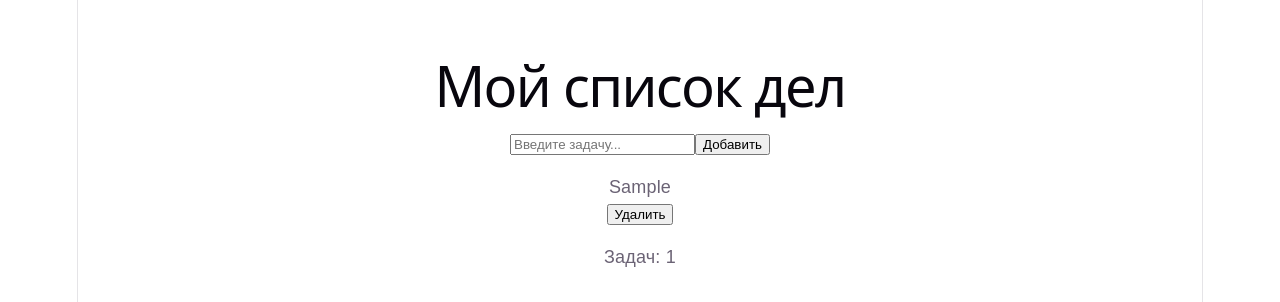
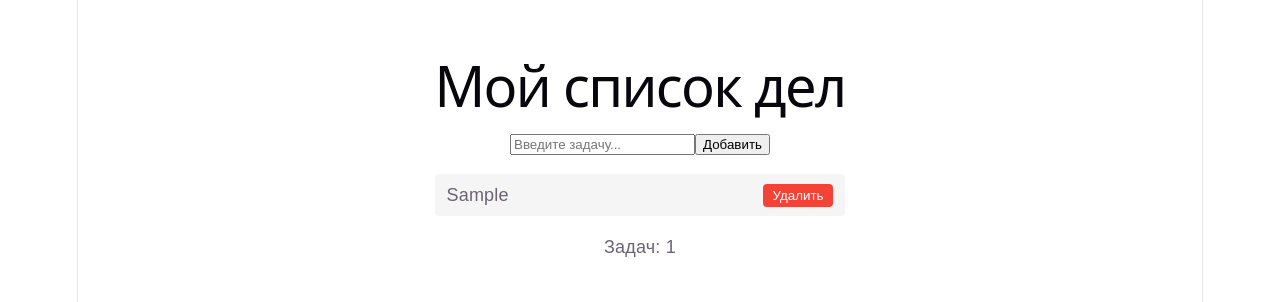
Before and after one commit to jgnom/reactApp, a React (Vite) app: page / in a window 1280 px wide. Both pictures are taken after typing "Sample" into the empty fields and a click on the button "Добавить". Shown: the top 302 px of the page. Built offline with nearby package versions, Linux system fonts and the light colour scheme.

Commit message:
fix errors

```diff
--- a/src/TaskItem.jsx
+++ b/src/TaskItem.jsx
@@ -1,12 +1,13 @@
-export default function TaskItem({task, onDelete}) {
-    return (
-        <li key={task.id}>
-          <p>{task.text}</p>
-          <button
-            className='delete-btn'
-            onClick={() => onDelete(task.id)}
-            >
-              Удалить</button>
-          </li>
-    )
+export default function TaskItem({ task, onDeleteTask }) {
+  return (
+    <li className="task-item">
+      <span>{task.text}</span>
+      <button
+        className="delete-btn"
+        onClick={() => onDeleteTask(task.id)}
+      >
+        Удалить
+      </button>
+    </li>
+  );
 }
--- a/src/TaskList.jsx
+++ b/src/TaskList.jsx
@@ -1,12 +1,11 @@
-import TaskItem from "./TaskItem";
+import TaskItem from './TaskItem.jsx';
 
-
-export default function TaskList({tasks, onDeleteTask}) {
-    return (
-        <ul className='task-list'>
+export default function TaskList({ tasks, onDeleteTask }) {
+  return (
+    <ul className="task-list">
       {tasks.map((task) => (
-        <TaskItem key={task.id} task={task} onDelete={onDeleteTask}/>
+        <TaskItem key={task.id} task={task} onDeleteTask={onDeleteTask} />
       ))}
     </ul>
-    )
+  );
 }
```
Also changed, not shown: 2 other files (tests, documents, lock files or other folders).
